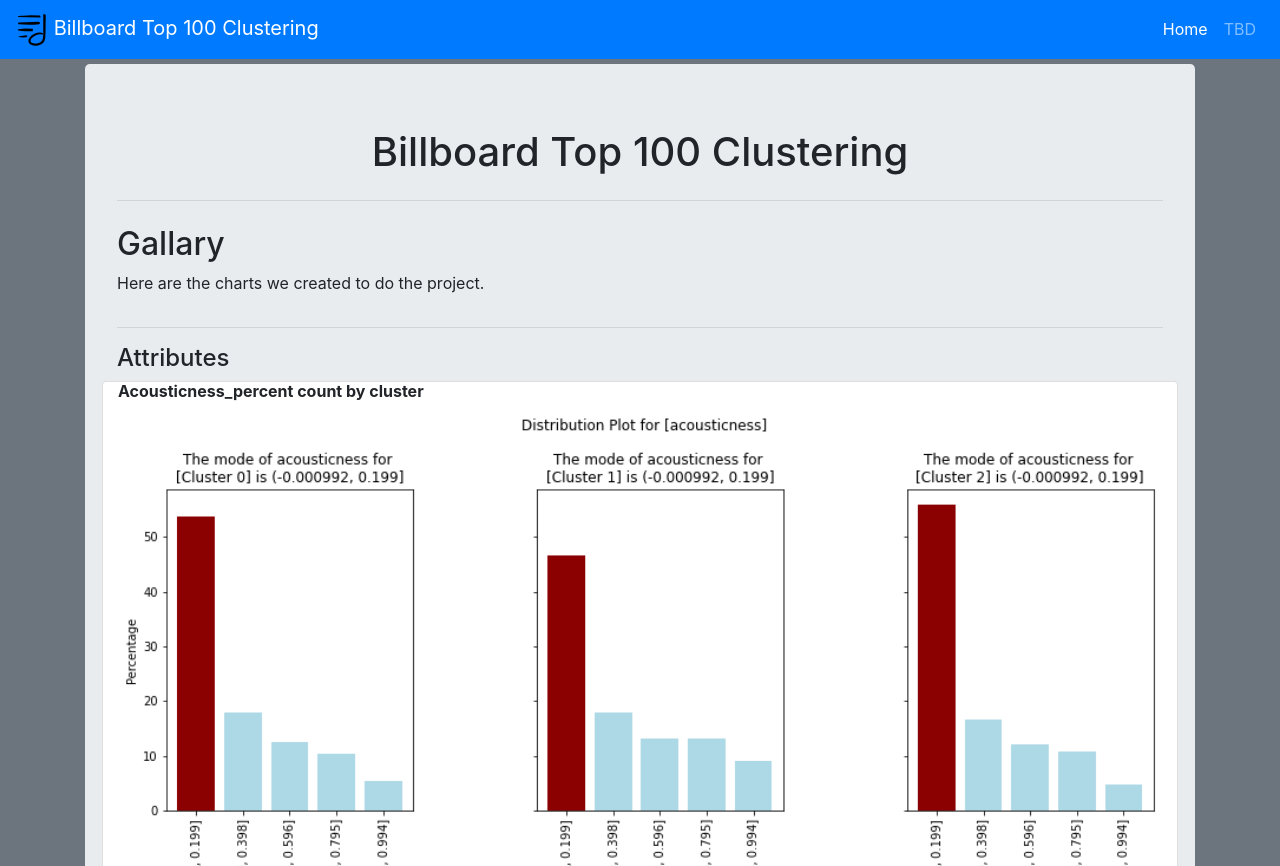
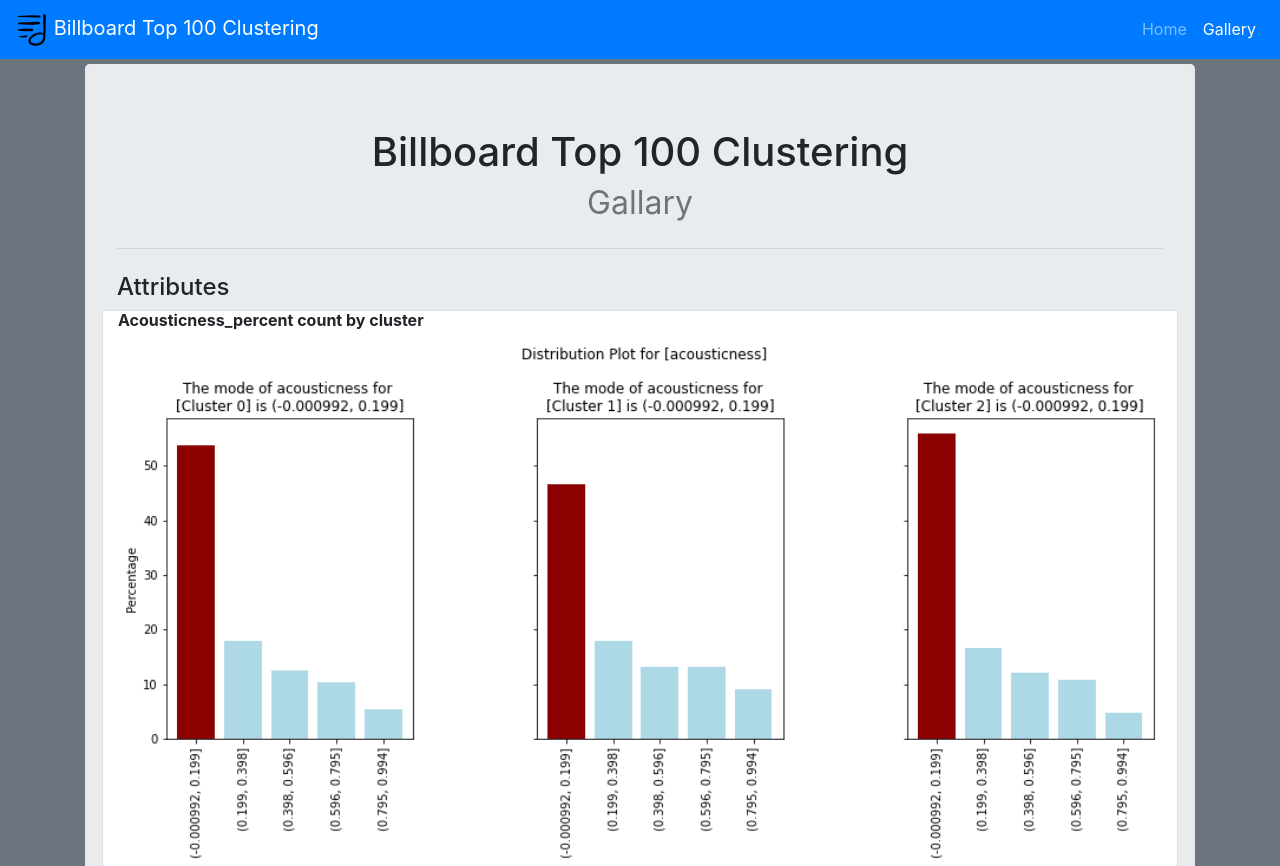
Before and after one commit to 12wollmana/UMN-Data_Analytics-Project_03, a Flask app: template templates/gallary.html in a window 1280 px wide. Shown: the top 866 px of the page. Run offline with Flask 2, Linux system fonts and the light colour scheme; the template is opened without the code that fills it, so the values that code supplies are empty.

Commit message:
Add Gallery Link, Minor Restylings.

```diff
--- a/app.py
+++ b/app.py
@@ -31,10 +31,12 @@ app.config['SEND_FILE_MAX_AGE_DEFAULT'] = 0  # Prevent caching
 
 routes = {
     "home": "/",
+    "gallery": "/gallery"
 }
 
 templates = {
     "home": "index.html",
+    "gallery": "gallary.html"
 }
 
 # endregion
@@ -55,6 +57,20 @@ def home():
     """
 
     return render_template(templates["home"])
+
+
+@app.route(routes["gallery"])
+def gallery():
+    """
+    The gallery.
+
+    Returns
+    -------
+    Flask Rendered Template :
+        The HTML to show.
+    """
+
+    return render_template(templates["gallery"])
 # endregion
 
 ########################################
--- a/templates/gallary.html
+++ b/templates/gallary.html
@@ -4,7 +4,7 @@
         <meta charset="UTF-8" />
         <meta name="viewport" content="width=device-width, initial-scale=1.0" />
         <meta http-equiv="X-UA-Compatible" content="ie=edge" />
-        <title>Billboard Top 100 Clustering</title>
+        <title>Billboard Top 100 Clustering | Gallary</title>
 
         <!-- Bootstrap CSS -->
         <link
@@ -43,13 +43,13 @@
 
             <div class="collapse navbar-collapse" id="navbarSupportedContent">
                 <ul class="navbar-nav ml-auto">
-                    <li class="nav-item active">
+                    <li class="nav-item">
                         <a class="nav-link" href="/"
-                            >Home <span class="sr-only">(current)</span></a
+                            >Home</a
                         >
                     </li>
-                    <li class="nav-item">
-                        <a class="nav-link" href="/">TBD</a>
+                    <li class="nav-item active">
+                        <a class="nav-link" href="/gallery">Gallery <span class="sr-only">(current)</span></a>
                     </li>
                 </ul>
             </div>
@@ -64,18 +64,13 @@
                         <div class="jumbotron">
                             <h1 class="display-6">
                                 Billboard Top 100 Clustering
+                                <br>
+                                <small class="text-muted"
+                                    >Gallary</small
+                                >
                             </h1>
                             <hr class="my-4" />
                             <div class="report">
-                                <div class="report__section">
-                                    <h2 class="report__header">Gallary</h2>
-                                    <div class="report__paragraphs">
-                                        <p>
-                                            Here are the charts we created to do the project.
-                                        </p>
-                                    </div>
-                                </div>
-                                <hr>
                                 <h4>Attributes</h4>
                                 <div class = row id = attribute>
                                     <!--attibute plots starts-->
--- a/templates/index.html
+++ b/templates/index.html
@@ -48,9 +48,9 @@
                             >Home <span class="sr-only">(current)</span></a
                         >
                     </li>
-                    <!-- <li class="nav-item">
-                        <a class="nav-link" href="/">TBD</a>
-                    </li> -->
+                    <li class="nav-item">
+                        <a class="nav-link" href="/gallery">Gallery</a>
+                    </li>
                 </ul>
             </div>
         </nav>
```
